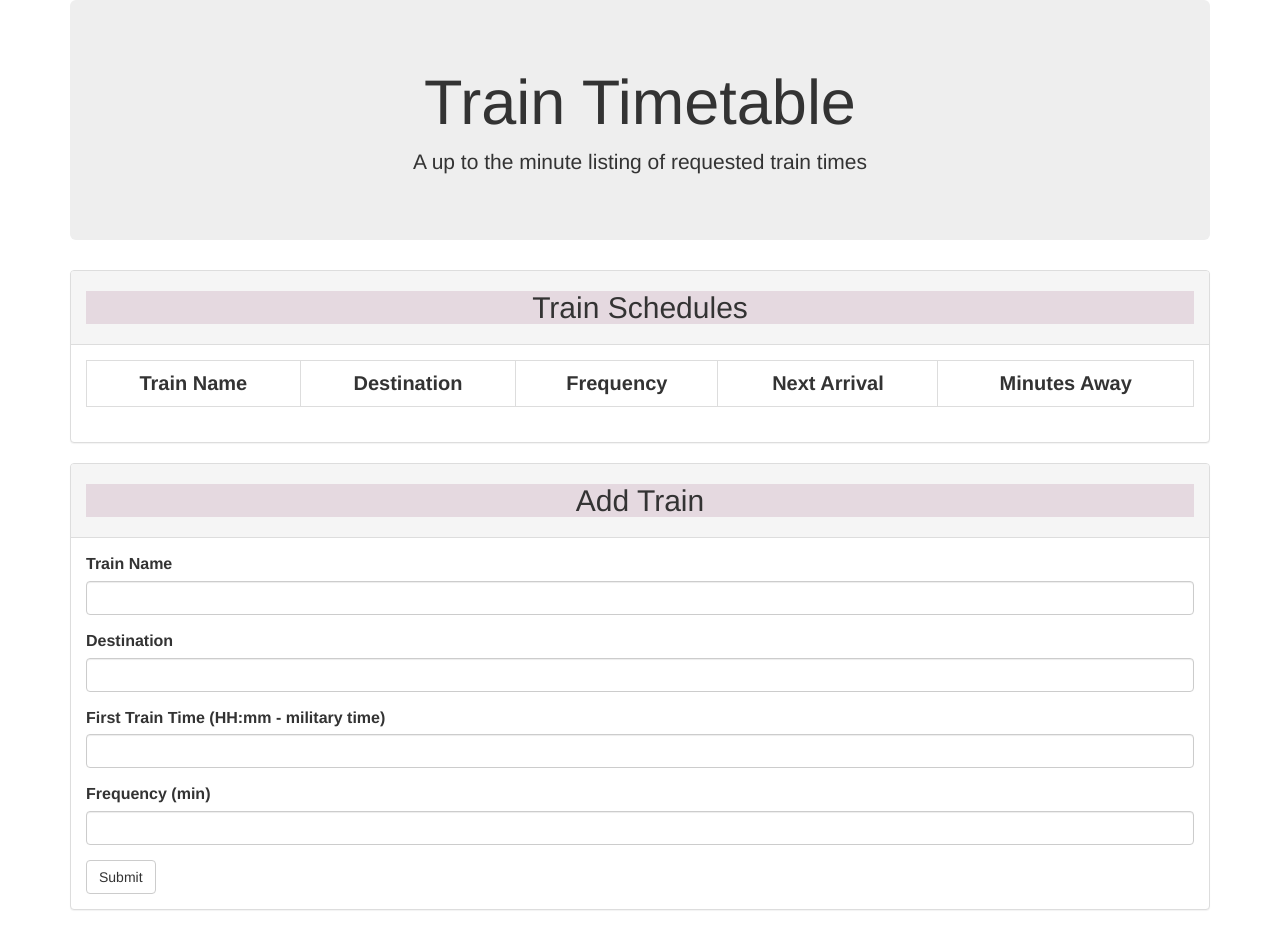
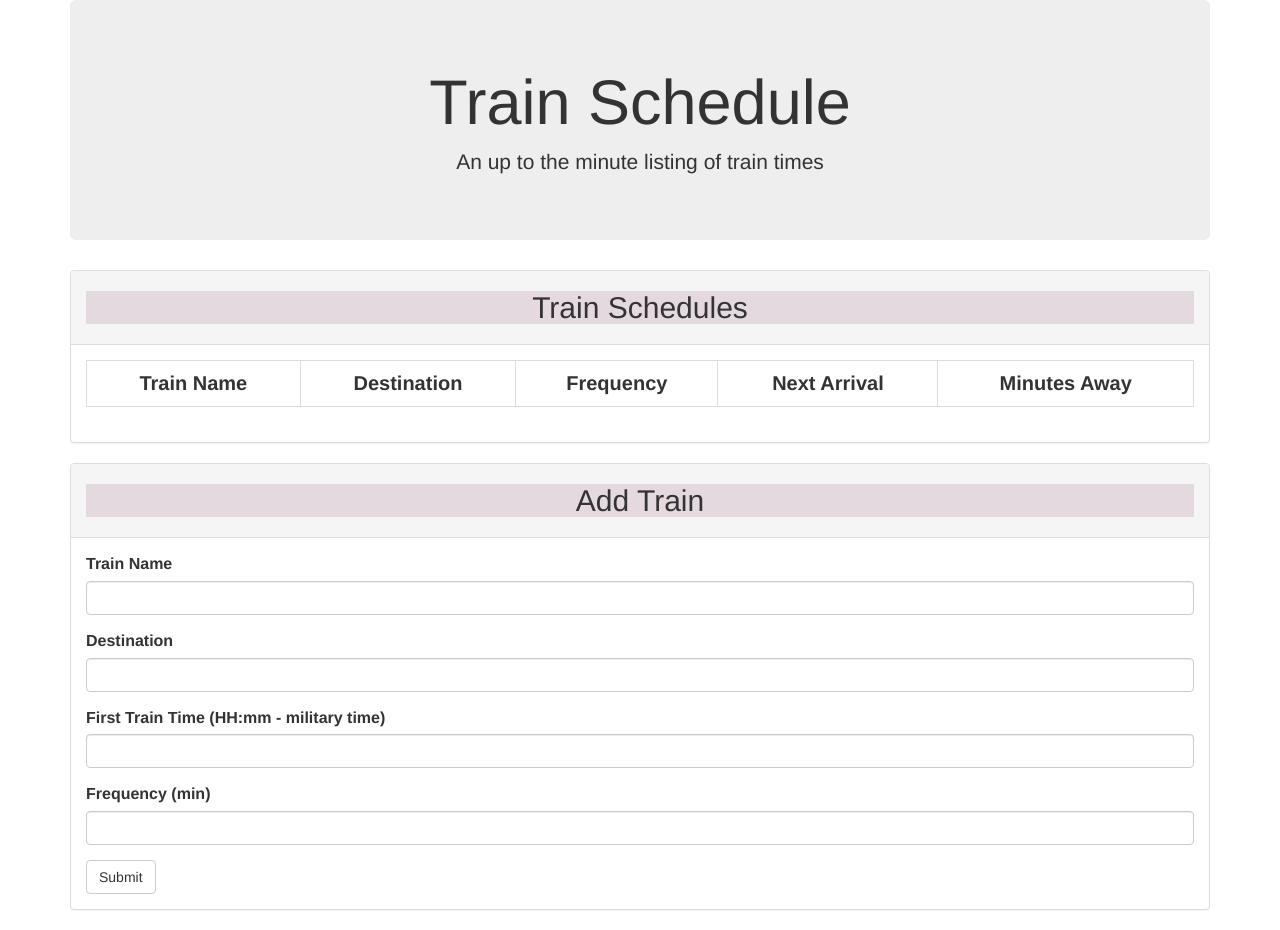
Before and after one commit to ericsolner/train-schedule, a plain HTML site: page index.html in a window 1280 px wide. Drawn offline with nearby package versions, Linux system fonts and the light colour scheme; no server answers.

Commit message:
updated working in index.html

```diff
--- a/index.html
+++ b/index.html
@@ -2,7 +2,7 @@
 <html>
 <head>
 	<meta charset="UTF-8">
-	<title>Train Timetable</title>
+	<title>Train Schedule</title>
 
 	<!-- Latest compiled and minified CSS -->
 	<link rel="stylesheet" href="https://maxcdn.bootstrapcdn.com/bootstrap/3.3.6/css/bootstrap.min.css" integrity="sha384-1q8mTJOASx8j1Au+a5WDVnPi2lkFfwwEAa8hDDdjZlpLegxhjVME1fgjWPGmkzs7" crossorigin="anonymous">
@@ -25,8 +25,8 @@
 <!-- Employee Tracker -->
 	<div class="container">
 		<div class="jumbotron">
-			<h1 class="text-center"> Train Timetable </h1>
-			<p class="text-center">A up to the minute listing of requested train times</p>
+			<h1 class="text-center"> Train Schedule </h1>
+			<p class="text-center">An up to the minute listing of train times</p>
 		</div>
 
 		<!-- Current Train database list -->
```
